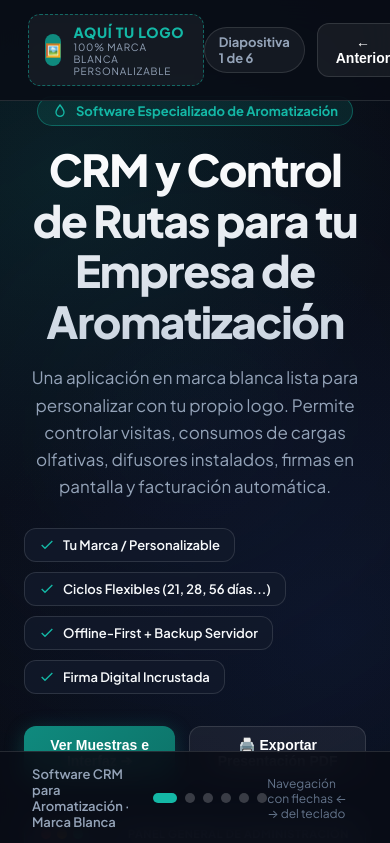
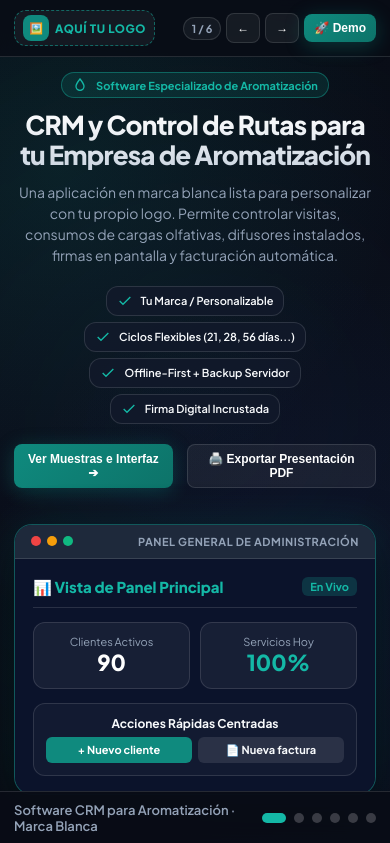
Before and after one commit to dfelixjj/AMBIENTATE, a plain HTML site: page presentacion.html in a window 390 px wide. Shown: the top 843 px of the page. Drawn offline with Linux system fonts and the light colour scheme.

Commit message:
fix: optimización móvil responsive completa para presentacion.html y soporte para gestos táctiles swipe

```diff
--- a/presentacion.html
+++ b/presentacion.html
@@ -441,6 +441,107 @@
       .hero-title, .section-head h2 { -webkit-text-fill-color: #000 !important; }
       .module-card, .compare-card, .roi-box, .app-window-mockup { border-color: #ccc !important; background: #f8fafc !important; color: #000 !important; }
     }
+
+    /* Adaptación Responsive Móvil Completa */
+    @media (max-width: 768px) {
+      header {
+        padding: 10px 14px;
+        flex-wrap: nowrap;
+        gap: 8px;
+      }
+      .logo-white-label {
+        padding: 4px 8px;
+        gap: 6px;
+      }
+      .logo-icon-box {
+        width: 26px;
+        height: 26px;
+        font-size: 11px;
+      }
+      .logo-text-box .title {
+        font-size: 11.5px;
+      }
+      .logo-text-box .sub {
+        display: none;
+      }
+      .nav-controls {
+        gap: 5px;
+      }
+      .slide-counter {
+        font-size: 11px;
+        padding: 4px 8px;
+      }
+      .btn {
+        padding: 7px 10px;
+        font-size: 12px;
+        border-radius: 8px;
+      }
+      .btn-ghost-text {
+        display: none;
+      }
+
+      main {
+        padding: 72px 14px 75px;
+      }
+      .hero-title {
+        font-size: 26px;
+        margin-bottom: 12px;
+      }
+      .hero-desc {
+        font-size: 14px;
+        line-height: 1.5;
+        margin-bottom: 20px;
+      }
+      .hero-badge {
+        font-size: 11px;
+        padding: 4px 10px;
+        margin-bottom: 12px;
+      }
+      .pill-list {
+        justify-content: center;
+        gap: 6px;
+        margin-bottom: 20px;
+      }
+      .pill {
+        font-size: 11px;
+        padding: 6px 10px;
+      }
+      .section-head {
+        margin-bottom: 20px;
+      }
+      .section-head h2 {
+        font-size: 23px;
+      }
+      .section-head p {
+        font-size: 13.5px;
+      }
+      .compare-card {
+        padding: 18px;
+      }
+      .compare-card h3 {
+        font-size: 16px;
+      }
+      .compare-list li {
+        font-size: 13px;
+      }
+      .mockup-grid {
+        grid-template-columns: 1fr;
+        gap: 14px;
+      }
+      .roi-box {
+        padding: 20px;
+        gap: 20px;
+      }
+      .roi-number {
+        font-size: 30px;
+      }
+      footer {
+        padding: 10px 14px;
+      }
+      footer > div:last-child {
+        display: none;
+      }
+    }
   </style>
 </head>
 <body>
@@ -457,10 +558,10 @@
     </div>
 
     <div class="nav-controls">
-      <span class="slide-counter" id="slideNum">Diapositiva 1 de 6</span>
-      <button class="btn btn-ghost" onclick="prevSlide()">← Anterior</button>
-      <button class="btn btn-ghost" onclick="nextSlide()">Siguiente →</button>
-      <button class="btn btn-primary" onclick="window.open('index.html','_blank')">🚀 Probar Demo</button>
+      <span class="slide-counter" id="slideNum">1 / 6</span>
+      <button class="btn btn-ghost" onclick="prevSlide()" aria-label="Anterior">← <span class="btn-ghost-text">Anterior</span></button>
+      <button class="btn btn-ghost" onclick="nextSlide()" aria-label="Siguiente"><span class="btn-ghost-text">Siguiente</span> →</button>
+      <button class="btn btn-primary" onclick="window.open('index.html','_blank')">🚀 Demo</button>
     </div>
   </header>
 
@@ -779,7 +880,7 @@
       dots.forEach((d, i) => {
         d.classList.toggle('active', i === currentSlide);
       });
-      slideNum.textContent = `Diapositiva ${currentSlide + 1} de ${slides.length}`;
+      slideNum.textContent = `${currentSlide + 1} / ${slides.length}`;
     }
 
     function nextSlide() {
@@ -807,6 +908,18 @@
       if (e.key === 'ArrowLeft') prevSlide();
     });
 
+    // Gestos táctiles Swipe para smartphones
+    let touchStartX = 0;
+    let touchEndX = 0;
+    document.addEventListener('touchstart', e => {
+      touchStartX = e.changedTouches[0].screenX;
+    }, {passive: true});
+    document.addEventListener('touchend', e => {
+      touchEndX = e.changedTouches[0].screenX;
+      if (touchEndX < touchStartX - 40) nextSlide();
+      if (touchEndX > touchStartX + 40) prevSlide();
+    }, {passive: true});
+
     // Calculadora ROI Transparente y Realista (Anual)
     function calcROI() {
       const cli = parseInt(document.getElementById('rangeClientes').value);
```
